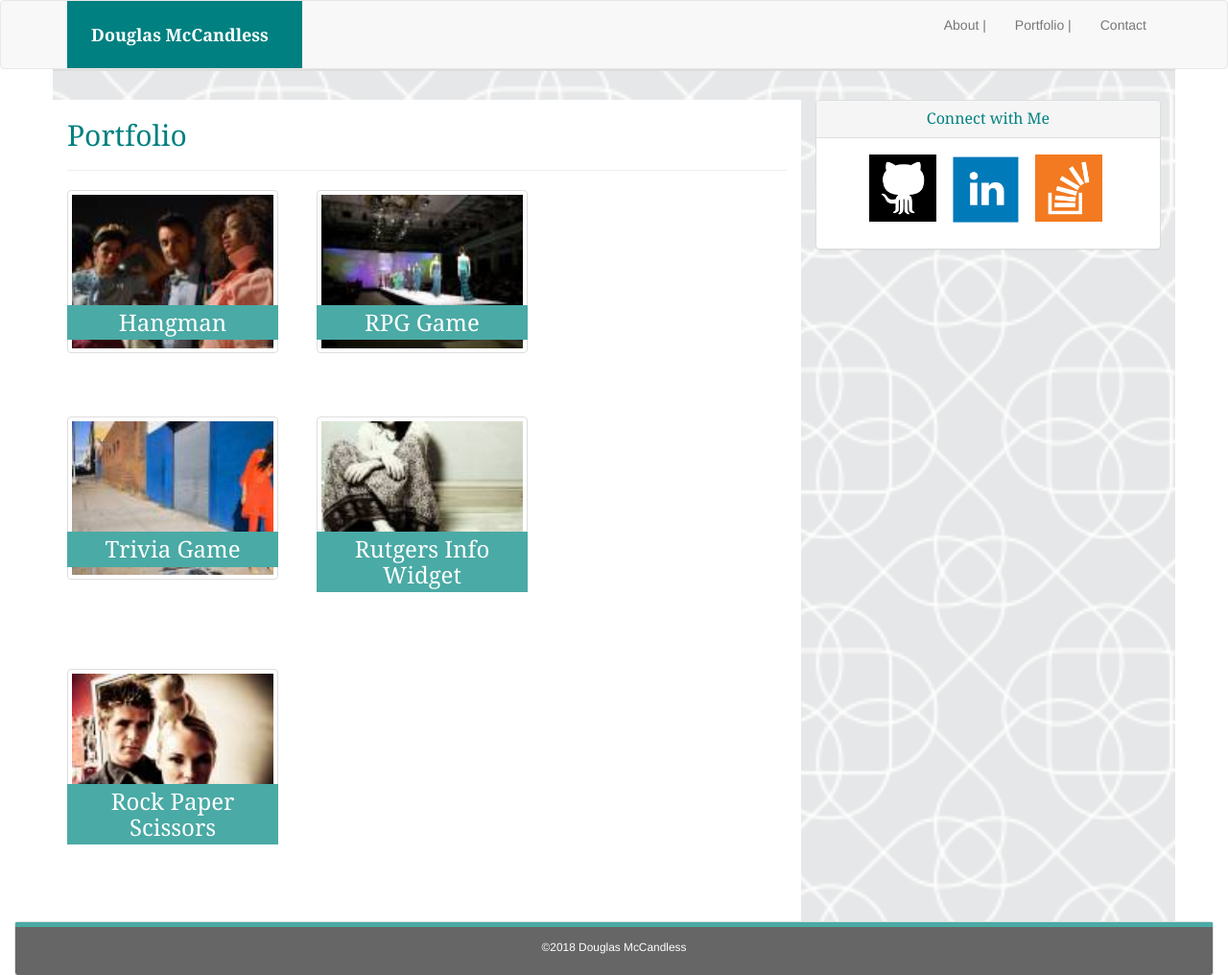
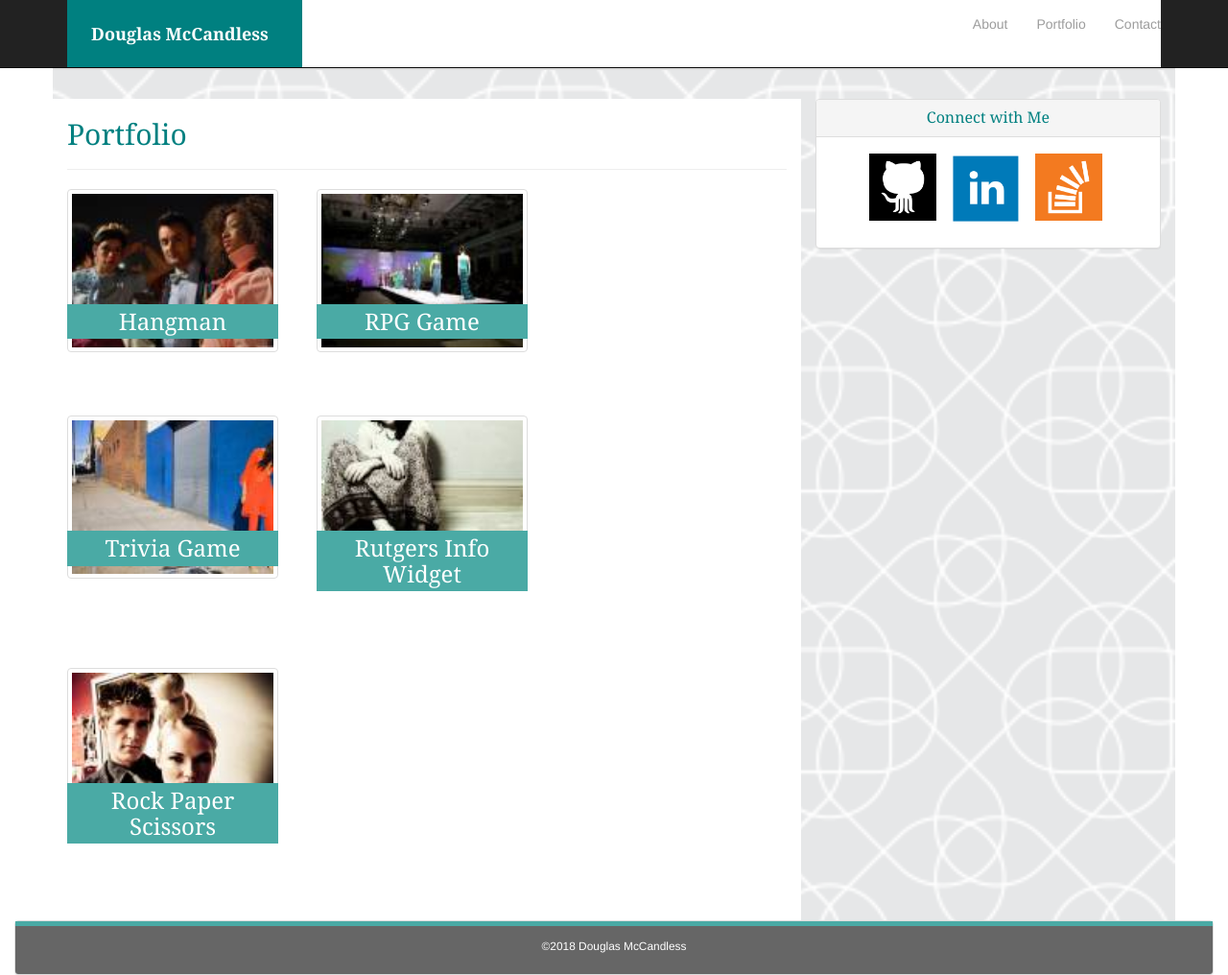
Before and after one commit to dmccandless/Bootstrap-Portfolio, a plain HTML site: page portfolio.html in a window 1280 px wide. Shown: the top 1016 px of the page at 96% size. Drawn offline with nearby package versions, Linux system fonts and the light colour scheme.

Commit message:
Add navbar features for narrow screen display - hamburger button etc. - and custom features

```diff
--- a/assets/css/style.css
+++ b/assets/css/style.css
@@ -34,6 +34,13 @@ body{
 	text-align: center;
 	padding: 10px 10px 25px 15px;
 }
+
+#bs-example-navbar-collapse-1{
+	background-color: white;
+
+
+}
+
 .bg-section{
 	background-color: white;
 }
--- a/portfolio.html
+++ b/portfolio.html
@@ -15,16 +15,24 @@
 
 <body>
 
-  <nav class="navbar navbar-default">
+  <nav class="navbar navbar-inverse navbar-static-top" role="navigation">
     <div class="container">
         <div class="navbar-header cust-navHeader">
         	<a class="navbar-brand" href="#"><p class="cust-navBrand">Douglas McCandless</p></a>
+            <button type="button" class="navbar-toggle collapsed" data-toggle="collapse" data-target="#bs-example-navbar-collapse-1">
+                <span class="sr-only">Toggle navigation</span>
+                <span class="icon-bar"></span>
+                <span class="icon-bar"></span>
+                <span class="icon-bar"></span>
+            </button>
         </div>
+
+        <!-- Collect the nav links, forms, and other content for toggling -->
         <div class="collapse navbar-collapse" id="bs-example-navbar-collapse-1">
             <ul class="nav navbar-nav navbar-right">
-          <li><a href="#">About     | </a></li>
-          <li><a href="#">Portfolio     | </a></li>
-          <li><a href="#">Contact</a></li>
+                <li><a href="index.html">About</a></li>
+                <li><a href="portfolio.html">Portfolio</a></li>
+                <li><a href="contact.html">Contact</a></li>
             </ul>
         </div>
     </div>
```
Also changed, not shown: contact.html (+12 -4 lines), index.html (+12 -4 lines). Lines whose indentation alone changed are shown as unchanged.
